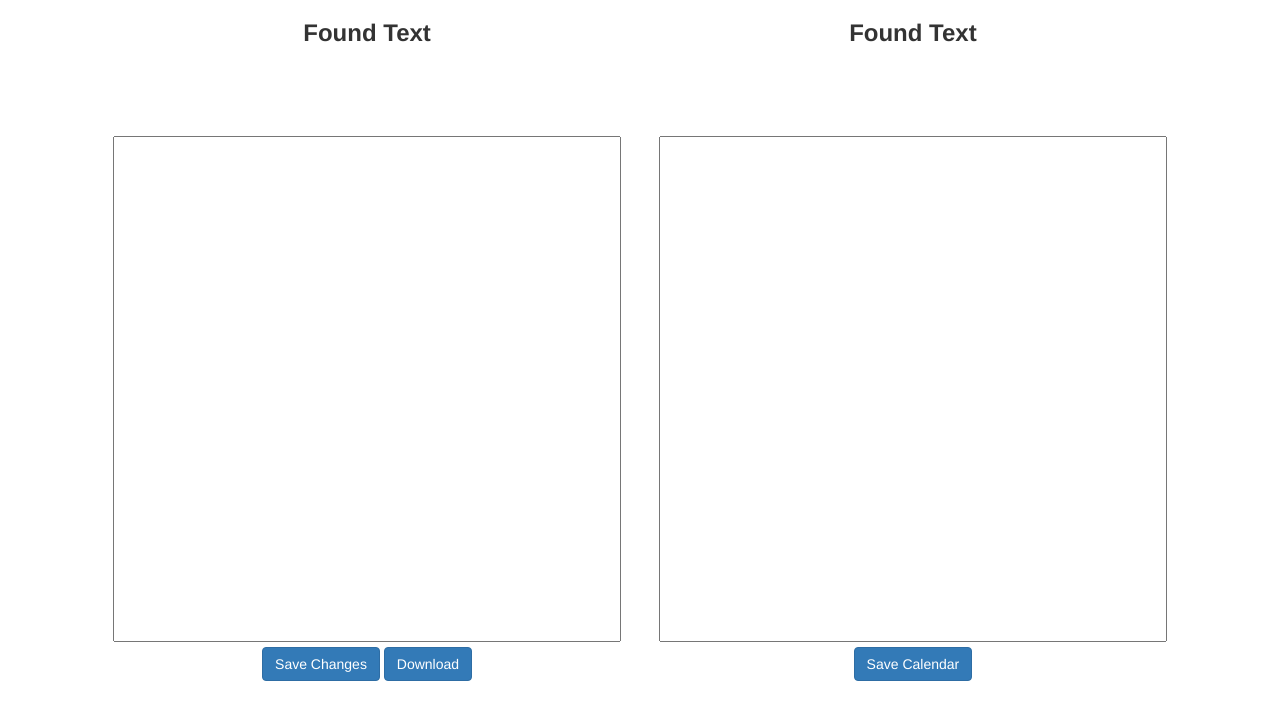
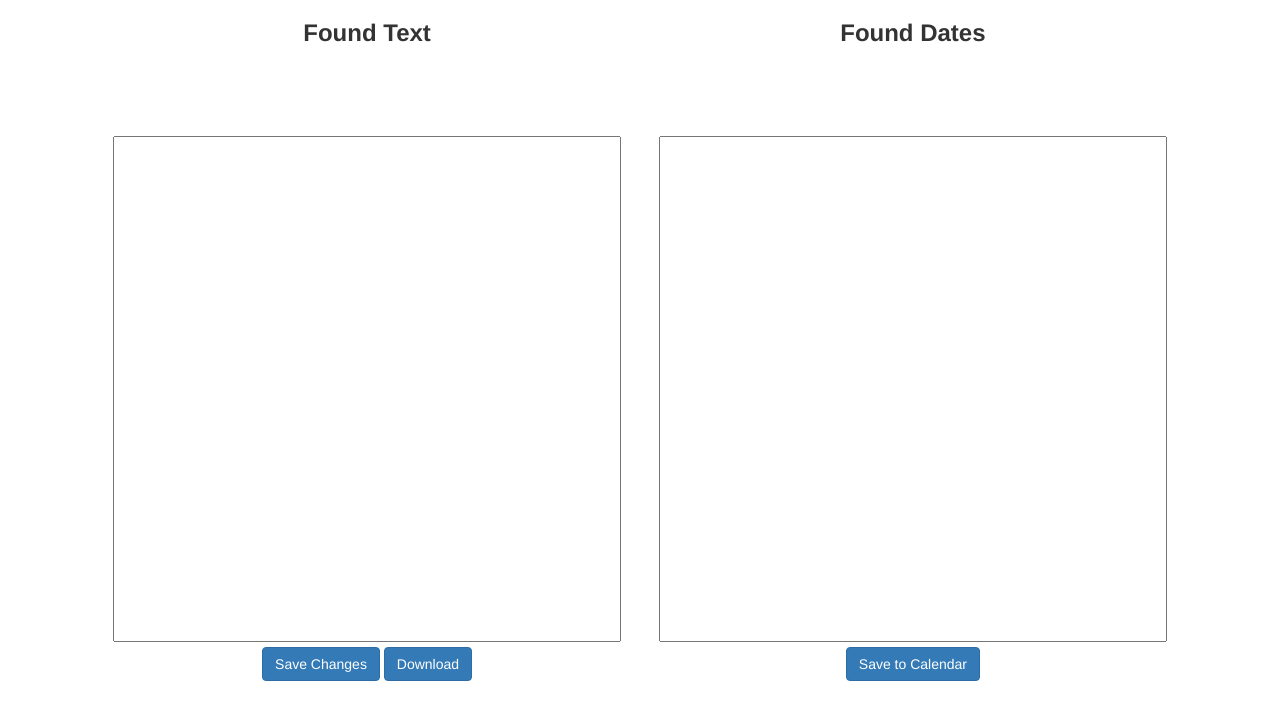
Before and after one commit to ProtoPlasm74/Teaching-master, a Flask app: template templates/Results_Dates.html in a window 1280 px wide. Shown: the top 720 px of the page. Run offline with Flask 2, Linux system fonts and the light colour scheme; the template is opened without the code that fills it, so the values that code supplies are empty.

Commit message:
Minor fixes to pages_dates page

```diff
--- a/templates/Results_Dates.html
+++ b/templates/Results_Dates.html
@@ -44,7 +44,7 @@
     <div class="col-sm-5">
      <div align = center>
       <div style="display: inline-block; text-align: left">
-        <h3><STRONG>Found Text</STRONG></h3>
+        <h3><STRONG>Found Dates</STRONG></h3>
       </div>
       <br>
       <br>
@@ -54,7 +54,7 @@
       <textarea rows="25" cols="60"></textarea>
       <!-- BUTTON -->
       <div class="text-center" >
-      <button type="button" class="btn btn-primary">Save Calendar</button>
+      <button type="button" class="btn btn-primary">Save to Calendar</button>
         <br>
       </div>
     </div>
```
